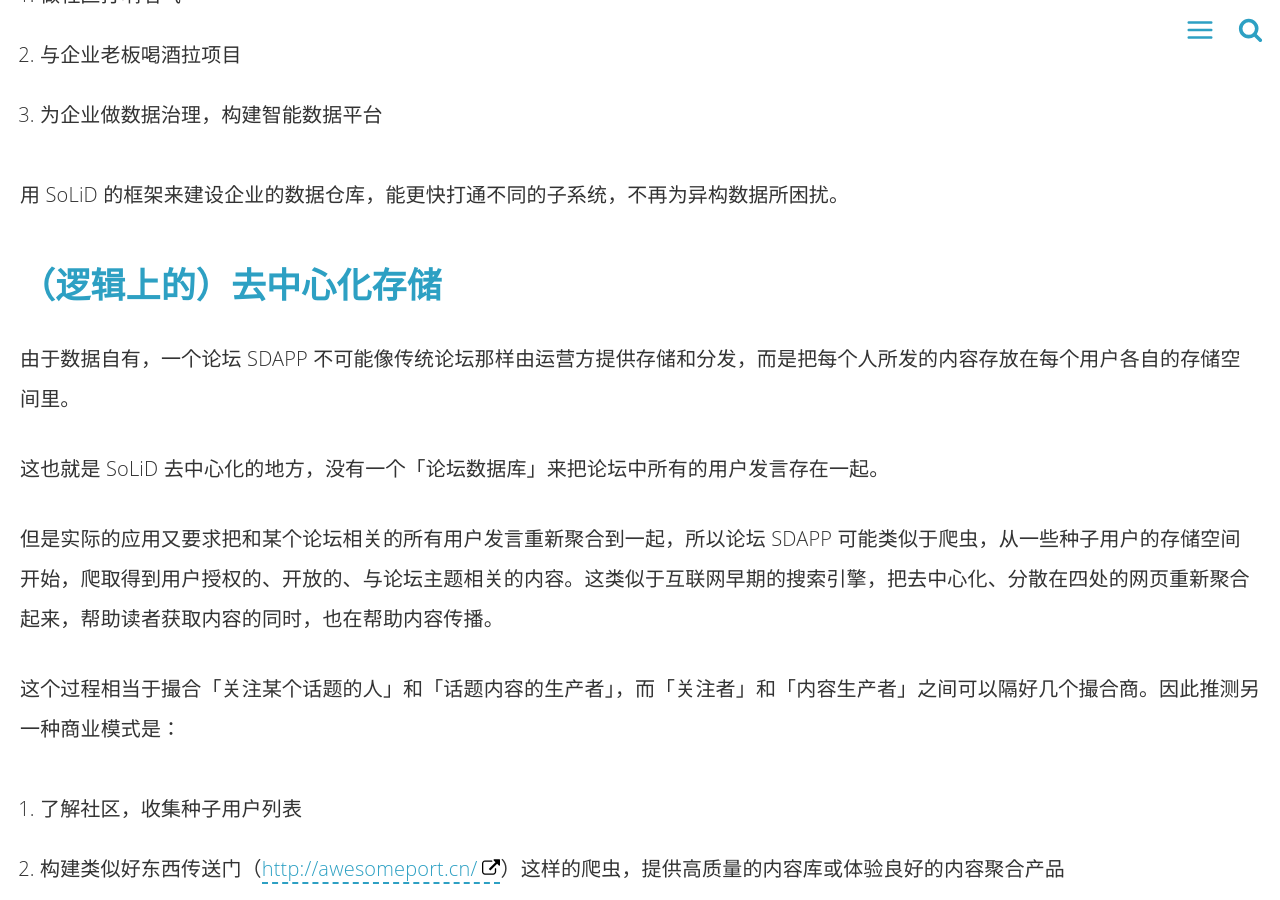
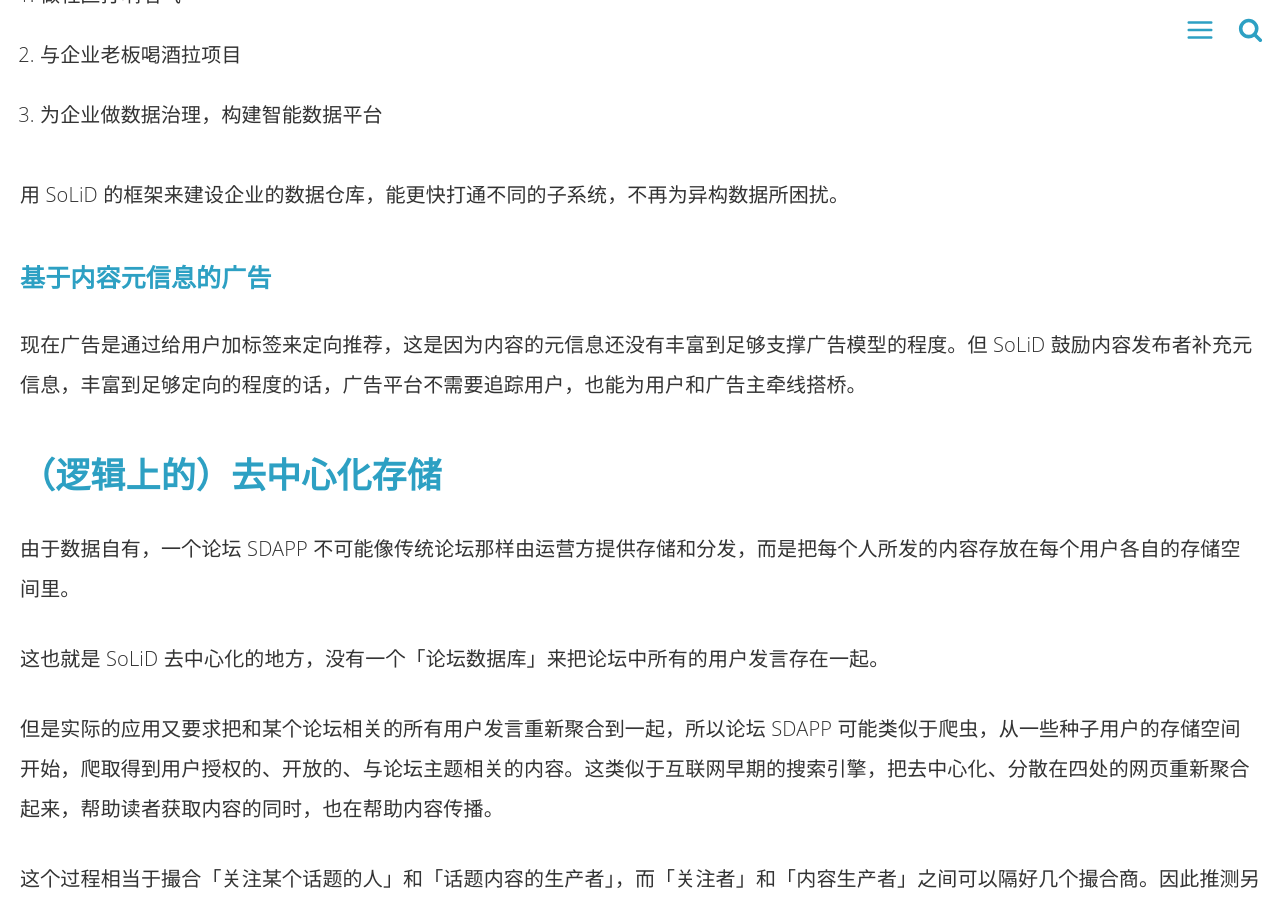
Before and after one commit to linonetwo/linonetwo.github.io, a Jekyll site: the page built from _posts/2018-12-02-SoLiD商业模式与语义网商业模式.md, in a window 1280 px wide and 900 px high, scrolled down 2708 px. Built offline with Jekyll 4.4.1, drawn with Linux system fonts in a browser that asks for light colours; comment, search, counter and statistics services are not loaded.

Commit message:
Update 2018-12-02-SoLiD商业模式与语义网商业模式.md

```diff
--- a/_posts/2018-12-02-SoLiD商业模式与语义网商业模式.md
+++ b/_posts/2018-12-02-SoLiD商业模式与语义网商业模式.md
@@ -62,6 +62,10 @@
 3. 为企业做数据治理，构建智能数据平台
 
 用 SoLiD 的框架来建设企业的数据仓库，能更快打通不同的子系统，不再为异构数据所困扰。
+
+### 基于内容元信息的广告
+
+现在广告是通过给用户加标签来定向推荐，这是因为内容的元信息还没有丰富到足够支撑广告模型的程度。但 SoLiD 鼓励内容发布者补充元信息，丰富到足够定向的程度的话，广告平台不需要追踪用户，也能为用户和广告主牵线搭桥。
 
 ## （逻辑上的）去中心化存储
 
```
